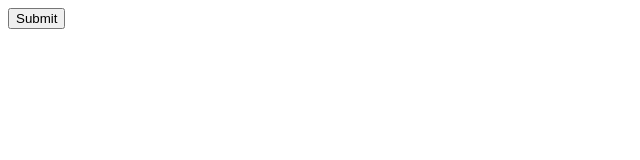
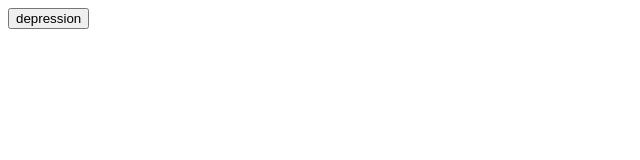
Before and after one commit to qDread-dev/fake-pass, a plain HTML site: page index.html in a window 1280 px wide. Shown: the full height of the page, 0-640 px from the left. Drawn offline with Linux system fonts and the light colour scheme.

Commit message:
Update index.html

```diff
--- a/index.html
+++ b/index.html
@@ -10,8 +10,8 @@
                 window.location.href = "https://www.google.com";
             }
         </script>
-        <form onsubmit="redirect()">
-            <input type="submit" value="Submit">
+        <form>
         </form>
+        <button onclick="redirect()">depression</button>
     </body>
 </html>
```
